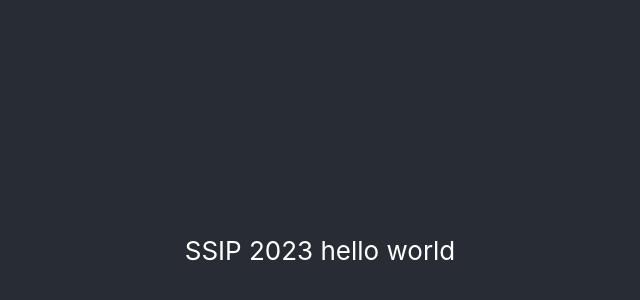
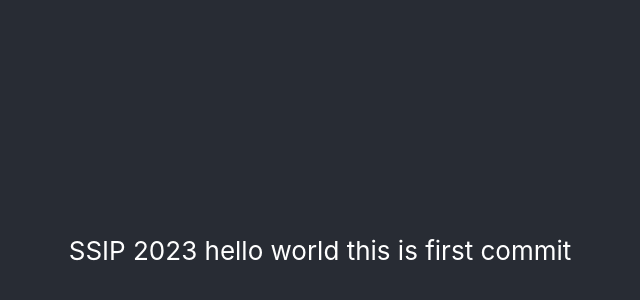
Before and after one commit to VARUN949/SSIP_2023, a React (Create React App) app in the folder apps/: page / in a window 1280 px wide. Shown: the part 150-450 px from the top of the page, without its empty margins (320-960 px from the left). Built offline with nearby package versions, Linux system fonts and the light colour scheme.

Commit message:
firstcommit

```diff
--- a/apps/src/App.js
+++ b/apps/src/App.js
@@ -11,7 +11,7 @@ function App() {
       <header className="App-header">
         <p>
           SSIP 2023
-          hello world
+          hello world this is first commit
         </p>
 
       </header>
```
